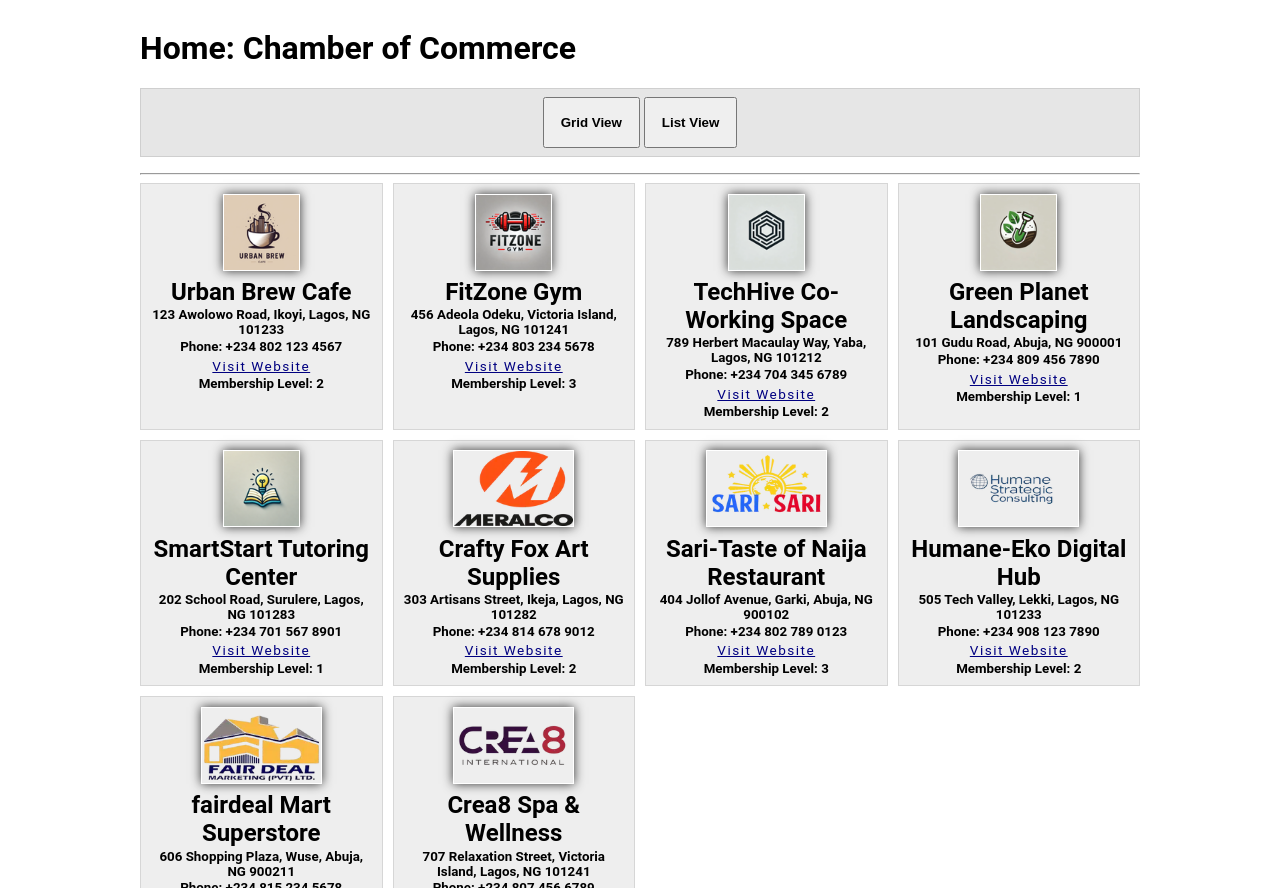
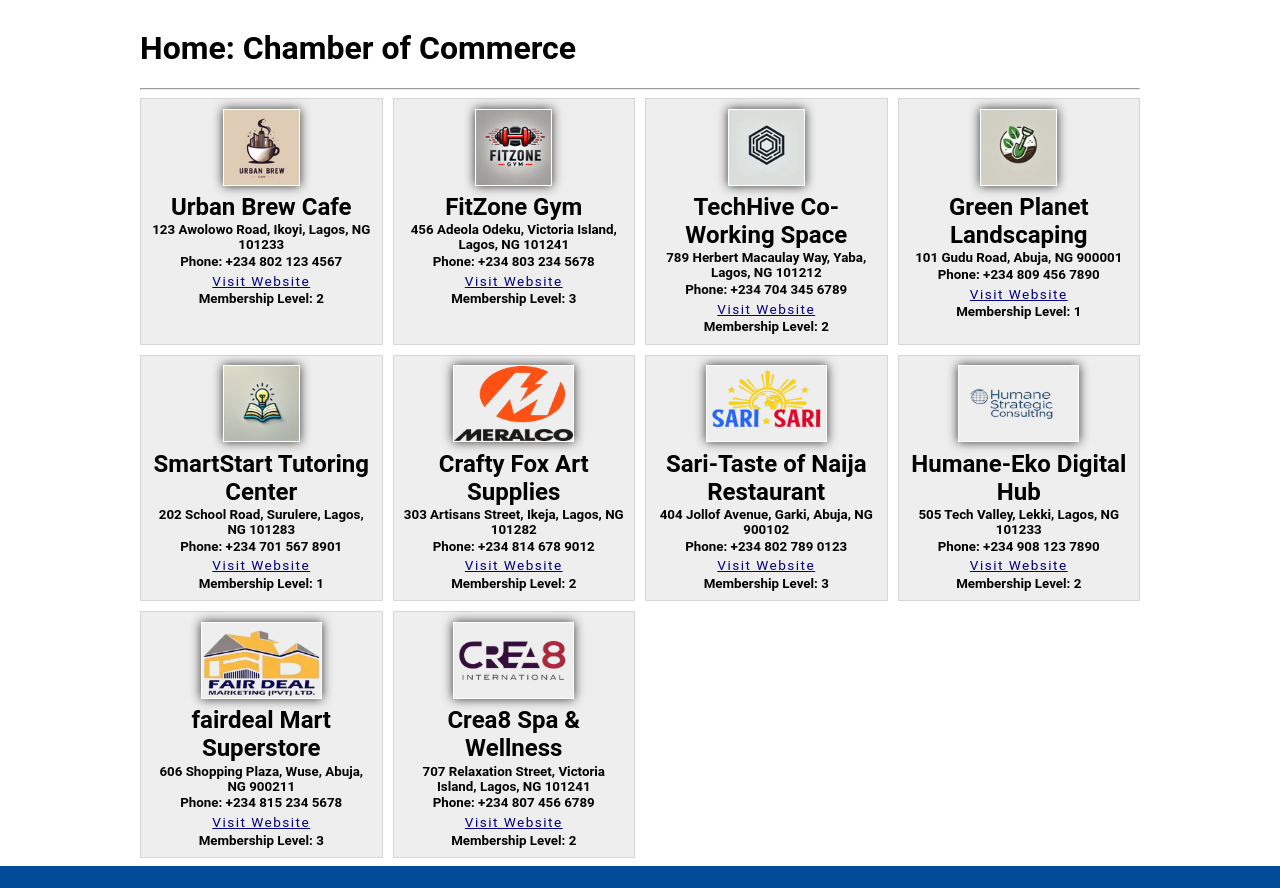
Before and after one commit to olubisiayantoye/wdd231, a plain HTML site: page chamber/index.html in a window 1280 px wide. Shown: the part 1078-1966 px from the top of the page. Drawn offline with Linux system fonts and the light colour scheme; no server answers.

Commit message:
modified:   chamber/index.html

```diff
--- a/chamber/index.html
+++ b/chamber/index.html
@@ -88,10 +88,7 @@
 
 <main>
   <h1>Home: Chamber of Commerce</h1>
-	<div class="menu-byu">
-		<button id="grid" data-view="grid">Grid View</button>
-    <button id="list" data-view="list">List View</button>
-	</div>
+
   <hr>
 	<div class="grid" id="members-container">
 
```
